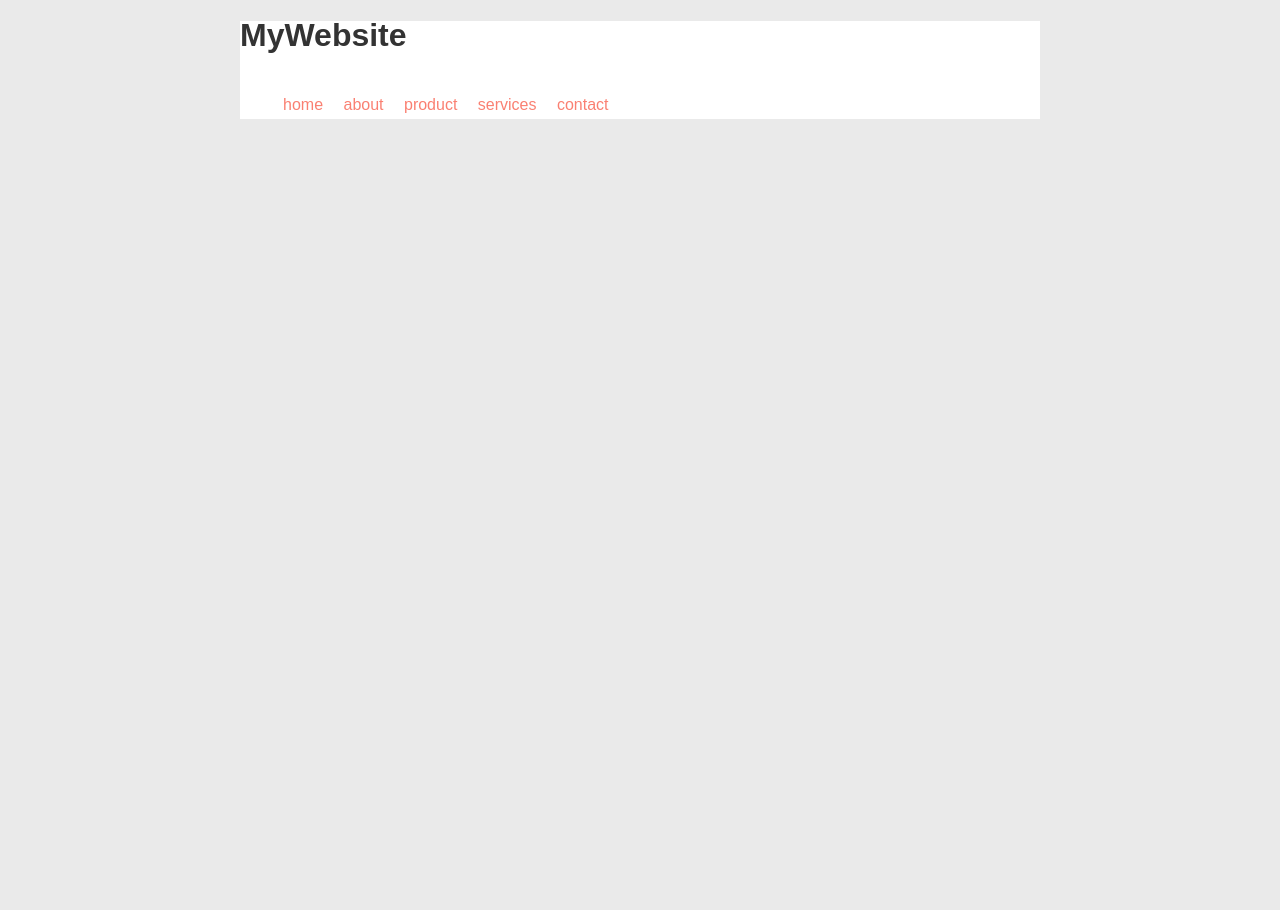
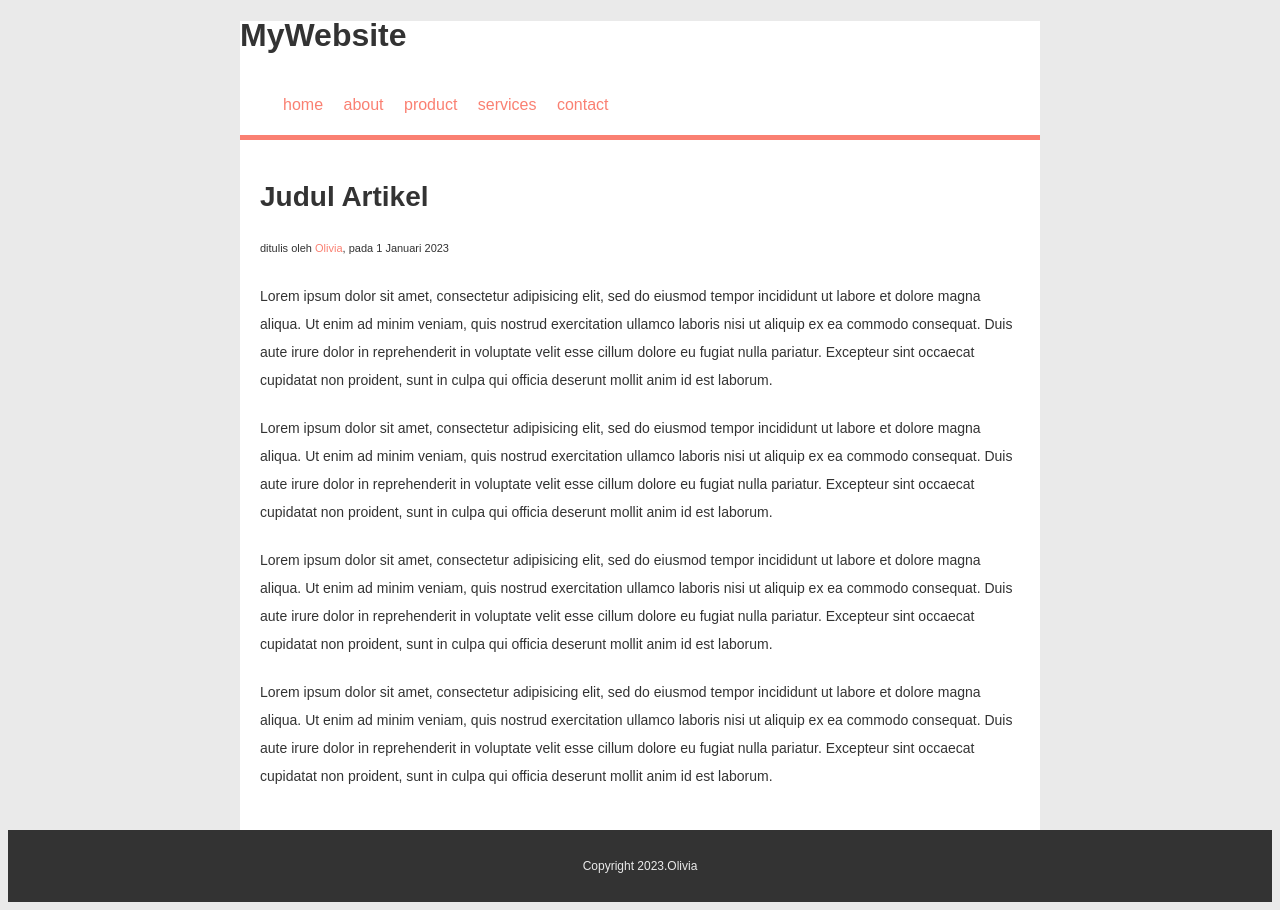
Before and after one commit to OliviaPuspita/BelajarCSS, a plain HTML site: page Web Sederhana/Index.html in a window 1280 px wide. Before the commit the page ends 800 px from the top, so only its background shows below. Drawn offline with Linux system fonts and the light colour scheme.

Commit message:
Add files via upload

```diff
--- a/Web Sederhana/Index.html
+++ b/Web Sederhana/Index.html
@@ -17,7 +17,45 @@
 				<li><a href="">contact</a></li>
 			</ul>
 		</div>
+		<div class="Gambar"></div>
+
+		<div class="content">
+			<h2>Judul Artikel</h2>
+			<p class="penulis">ditulis oleh <a href="#"> Olivia</a>, pada 1 Januari 2023</p>
+
+			<p>Lorem ipsum dolor sit amet, consectetur adipisicing elit, sed do eiusmod
+			tempor incididunt ut labore et dolore magna aliqua. Ut enim ad minim veniam,
+			quis nostrud exercitation ullamco laboris nisi ut aliquip ex ea commodo
+			consequat. Duis aute irure dolor in reprehenderit in voluptate velit esse
+			cillum dolore eu fugiat nulla pariatur. Excepteur sint occaecat cupidatat non
+			proident, sunt in culpa qui officia deserunt mollit anim id est laborum.</p>
+
+			<p>Lorem ipsum dolor sit amet, consectetur adipisicing elit, sed do eiusmod
+			tempor incididunt ut labore et dolore magna aliqua. Ut enim ad minim veniam,
+			quis nostrud exercitation ullamco laboris nisi ut aliquip ex ea commodo
+			consequat. Duis aute irure dolor in reprehenderit in voluptate velit esse
+			cillum dolore eu fugiat nulla pariatur. Excepteur sint occaecat cupidatat non
+			proident, sunt in culpa qui officia deserunt mollit anim id est laborum.</p>
+
+			<p>Lorem ipsum dolor sit amet, consectetur adipisicing elit, sed do eiusmod
+			tempor incididunt ut labore et dolore magna aliqua. Ut enim ad minim veniam,
+			quis nostrud exercitation ullamco laboris nisi ut aliquip ex ea commodo
+			consequat. Duis aute irure dolor in reprehenderit in voluptate velit esse
+			cillum dolore eu fugiat nulla pariatur. Excepteur sint occaecat cupidatat non
+			proident, sunt in culpa qui officia deserunt mollit anim id est laborum.</p>
+
+			<p>Lorem ipsum dolor sit amet, consectetur adipisicing elit, sed do eiusmod
+			tempor incididunt ut labore et dolore magna aliqua. Ut enim ad minim veniam,
+			quis nostrud exercitation ullamco laboris nisi ut aliquip ex ea commodo
+			consequat. Duis aute irure dolor in reprehenderit in voluptate velit esse
+			cillum dolore eu fugiat nulla pariatur. Excepteur sint occaecat cupidatat non
+			proident, sunt in culpa qui officia deserunt mollit anim id est laborum.</p>
+		</div>
 	</div>
+	<div class="footer">
+		<p class="Copy">Copyright 2023.Olivia</p>
+	</div>
+
 
 </body>
 </html>
--- a/Web Sederhana/style.css
+++ b/Web Sederhana/style.css
@@ -30,7 +30,47 @@ body {
 .header a:hover{
 	background-color: lightskyblue;
 	color: white;
-}.hero {
-	height: : 250px;
-	background-image: url(img/hero.png);
 }
+
+.Gambar {
+	height: : 280px;
+	background-image: url(Gambar/bgr.png);
+	background-size: cover;
+	background-position: 0 -180px;
+	border-top: 5px solid salmon;
+	border-bottom: : 5px solid lightskyblue;
+}
+
+.content {
+	padding: 20px;
+}
+
+.content h2 {
+	font-size: 28px;
+	font-weight: bold;
+}
+
+.content .penulis {
+	font-size: 11px;
+	margin-top: - 5px;
+}
+
+.content .penulis a {
+	color: salmon;
+	text-decoration: none;
+}
+.content p {
+	margin-bottom: 20px;
+	font-size: 14px;
+}
+
+.footer {
+	background-color: #333;
+	padding: 10px;
+}
+
+.footer .Copy{
+	color: #eaeaea;
+	text-align: center;
+	font-size: 12px;
+}
```
Also changed, not shown: Web Sederhana/Gambar/1.png.png (added), Web Sederhana/Gambar/2.png.png (added), Web Sederhana/Gambar/3.png.png (added), Web Sederhana/Gambar/Game1.png (added), Web Sederhana/Gambar/background.jpg (added), Web Sederhana/Gambar/bgr.png (added).
